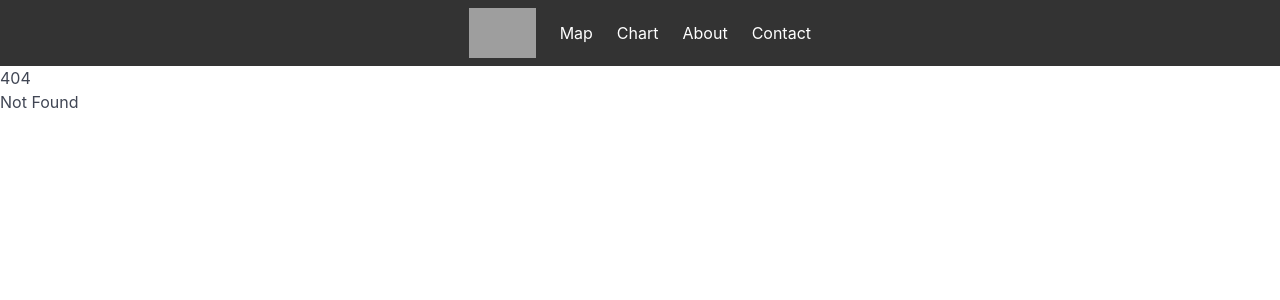
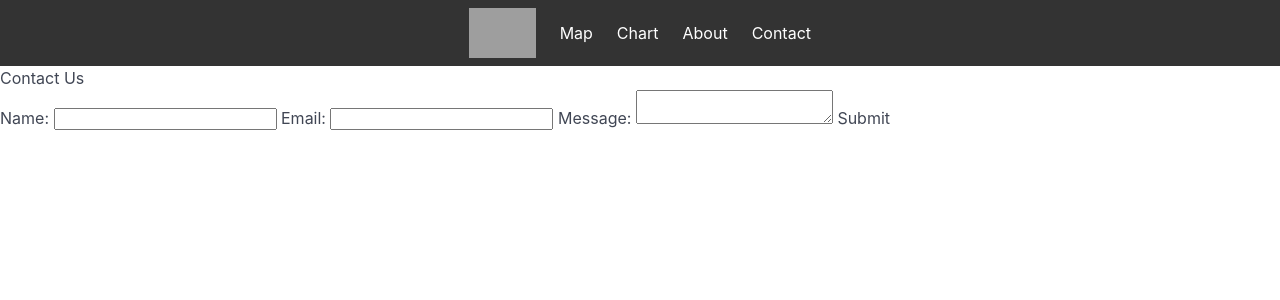
Before and after one commit to Cloudsky01/careshare-stats, a SvelteKit app: page /contact in a window 1280 px wide. Before the commit this address had no page. Shown: the top 300 px of the page. Built offline with nearby package versions, Linux system fonts and the light colour scheme; grey boxes are pictures that could not be loaded.

Commit message:
Added boilerplate for contact page

```diff
--- /dev/null
+++ b/src/routes/contact/+page.svelte
@@ -0,0 +1,40 @@
+<script>
+    let name = '';
+    let email = '';
+    let message = '';
+
+    function handleSubmit() {
+        // Handle form submission logic here
+        console.log('Form submitted!');
+        console.log('Name:', name);
+        console.log('Email:', email);
+        console.log('Message:', message);
+    }
+</script>
+
+<main>
+    <h1>Contact Us</h1>
+
+    <form on:submit={handleSubmit}>
+        <label>
+            Name:
+            <input type="text" bind:value={name} />
+        </label>
+
+        <label>
+            Email:
+            <input type="email" bind:value={email} />
+        </label>
+
+        <label>
+            Message:
+            <textarea bind:value={message}></textarea>
+        </label>
+
+        <button type="submit">Submit</button>
+    </form>
+</main>
+
+<style>
+    /* Add your custom styles here */
+</style>
```
